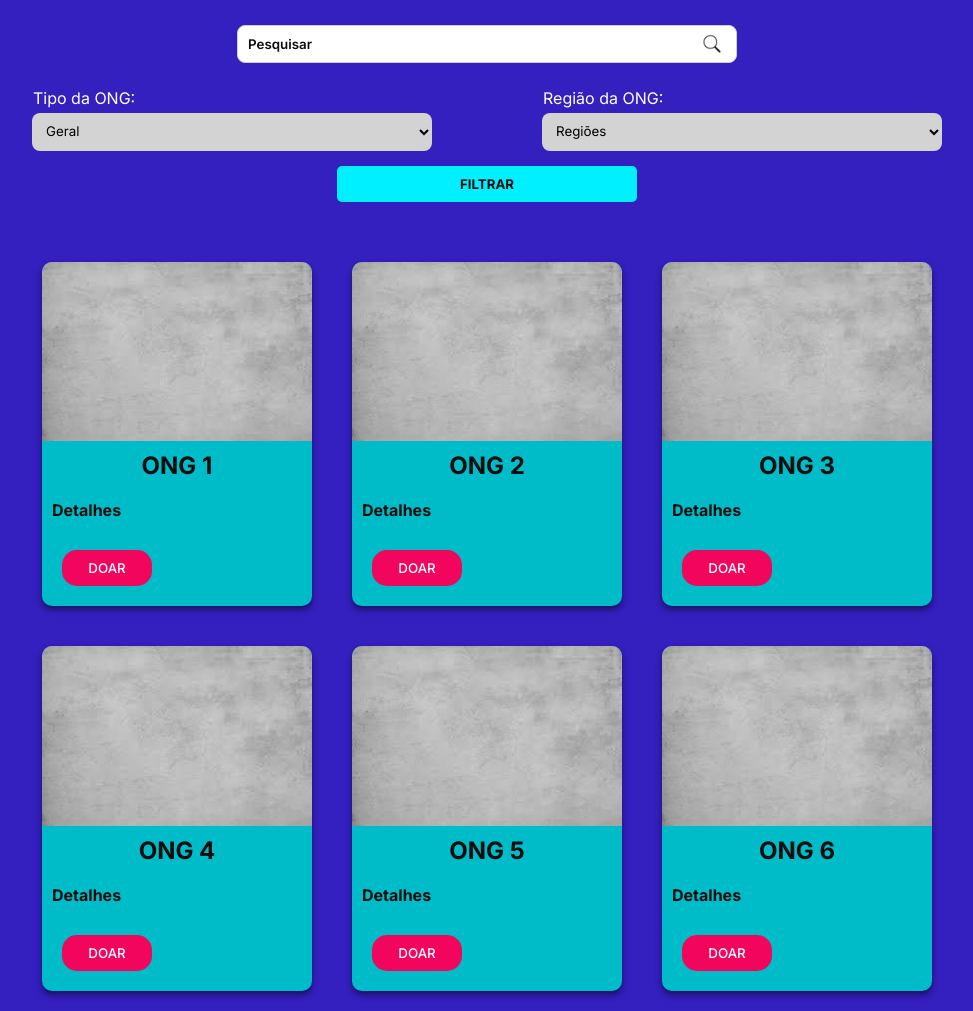
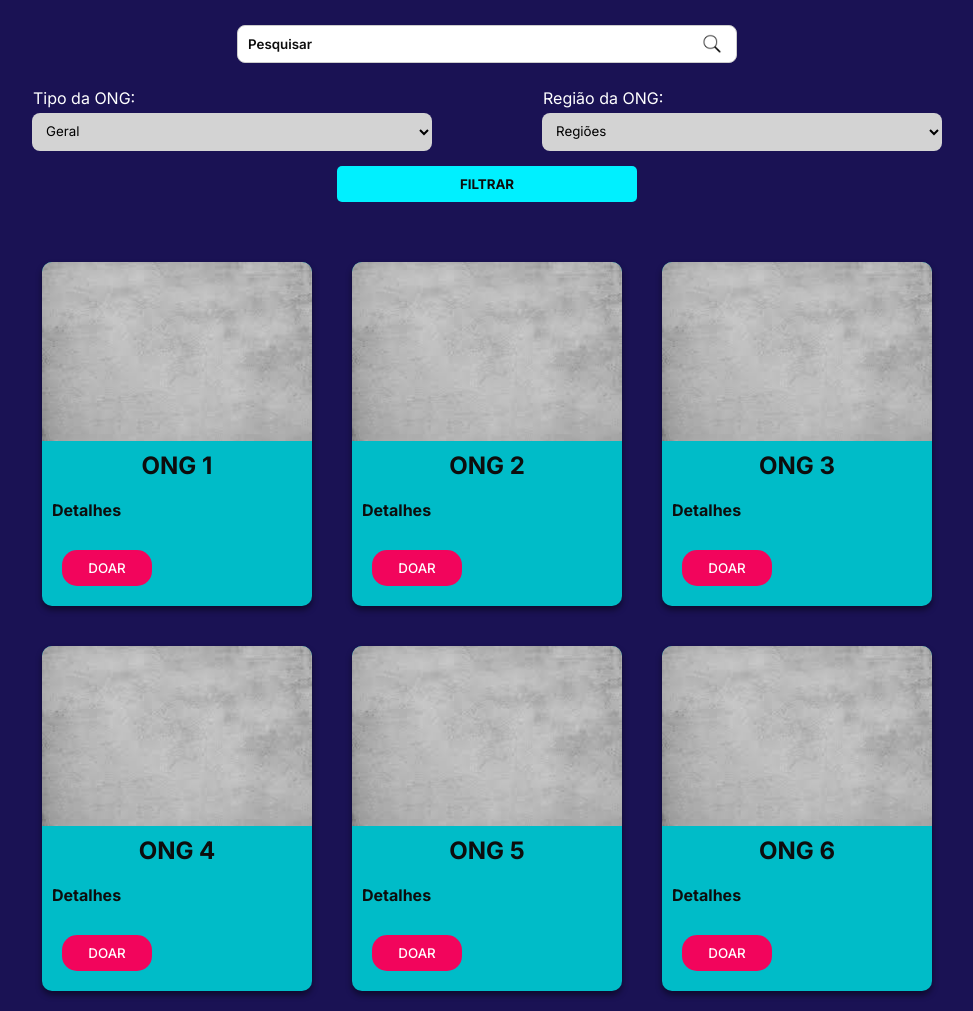
Before and after one commit to CrisGaius/doa-pe, a PHP site: page /index-deslogado.html in a window 1280 px wide. Shown: the part 81-1092 px from the top of the page, without its empty margins (153-1126 px from the left). Run offline with PHP 8.4, Linux system fonts and the light colour scheme.

Commit message:
Alterando a cor de fundo das homes logado e deslog

```diff
--- a/styles/home-logado.css
+++ b/styles/home-logado.css
@@ -1,3 +1,7 @@
+body{
+    background-color: #1A1254;
+}
+
 header#cabecalho {
     background-color: var(--preto);
 }
--- a/styles/index.css
+++ b/styles/index.css
@@ -1,4 +1,6 @@
-
+body{
+    background-color: #1A1254;
+}
 header#cabecalho {
     background-color: var(--preto);
 }
```
